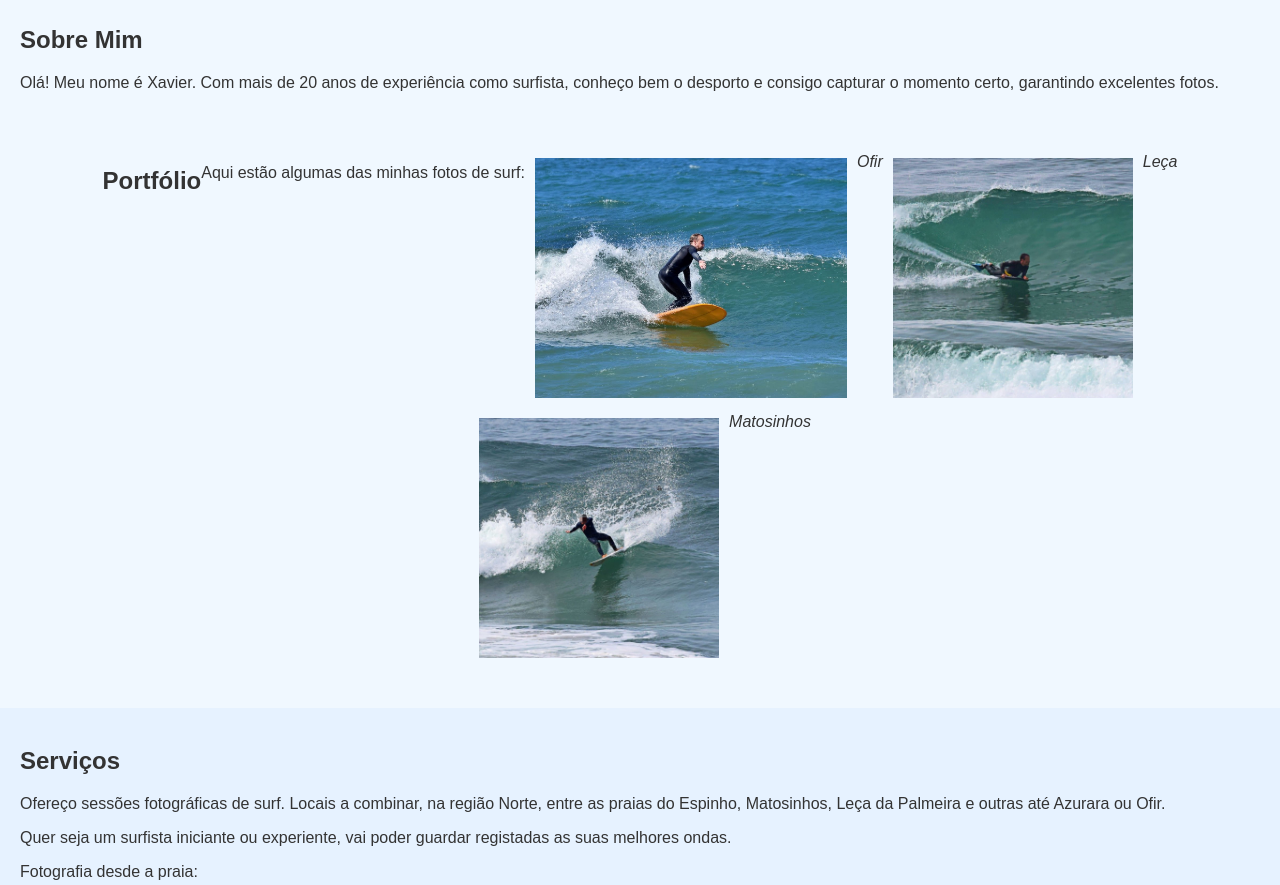
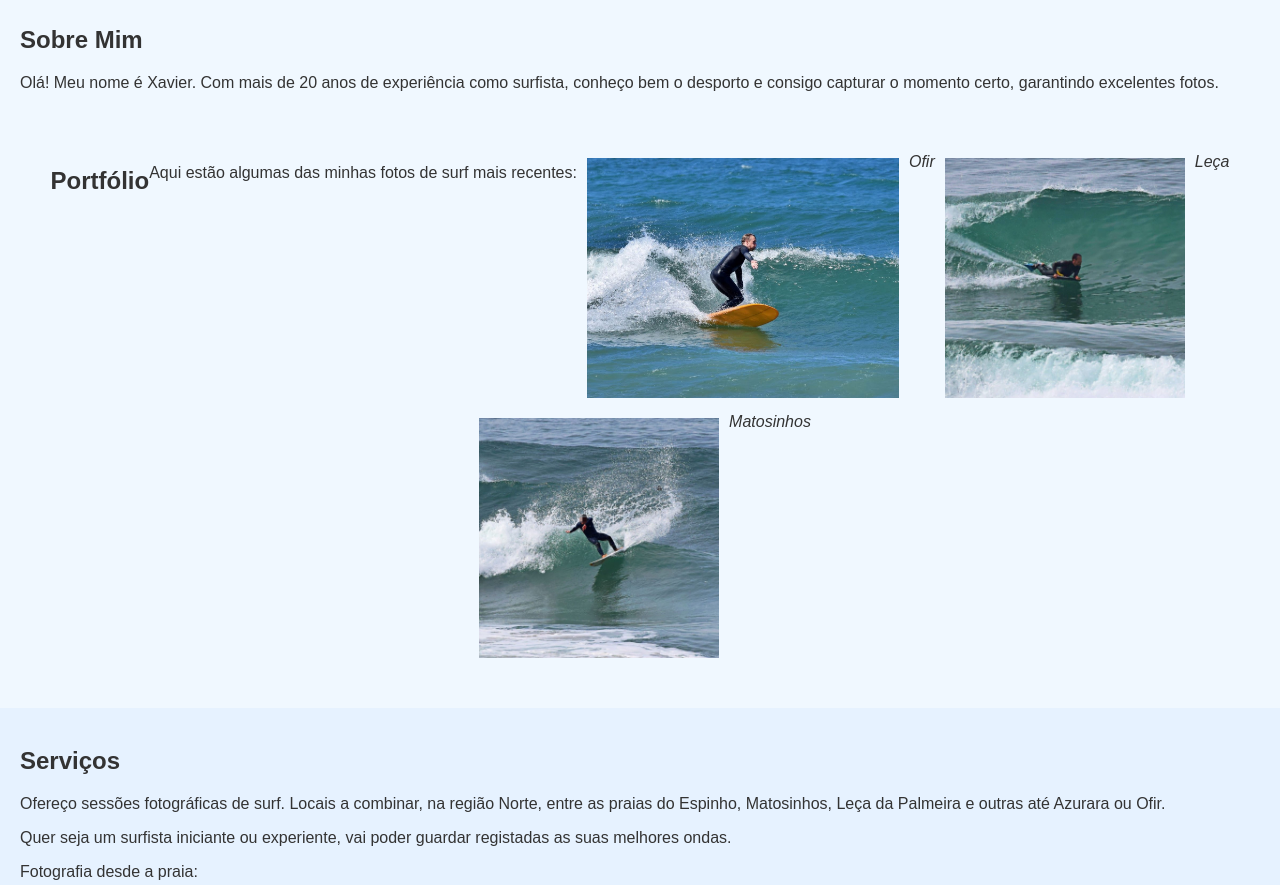
Before and after one commit to xavicastel/Surf-Photo-Page, a plain HTML site: page index.html in a window 1280 px wide. Shown: the part 520-1405 px from the top of the page. Drawn offline with Linux system fonts and the light colour scheme.

Commit message:
Update index.html
bugs

```diff
--- a/index.html
+++ b/index.html
@@ -99,15 +99,17 @@
         <h2>Sobre Mim</h2>
         <p>Olá! Meu nome é Xavier. Com mais de 20 anos de experiência como surfista, conheço bem o desporto e consigo capturar o momento certo, garantindo excelentes fotos.</p>
     </section>
-    <section id="portfolio" class="portfolio">
+    <section id="portfolio">
+        <div class="portfolio">
             <h2>Portfólio</h2>
-        <p>Aqui estão algumas das minhas fotos de surf:</p>
+            <p>Aqui estão algumas das minhas fotos de surf mais recentes:</p>
             <img src="images/Photo_1.jpg" alt="Surf Photo 1">
             <p class="caption">Ofir</p>
             <img src="images/Photo_2.jpg" alt="Surf Photo 2">
             <p class="caption">Leça</p>
             <img src="images/Photo_3.jpg" alt="Surf Photo 3">
             <p class="caption">Matosinhos</p>
+        </div>
     </section>
     <section id="services" class="service">
         <h2>Serviços</h2>
```
Lines whose indentation alone changed are shown as unchanged.
